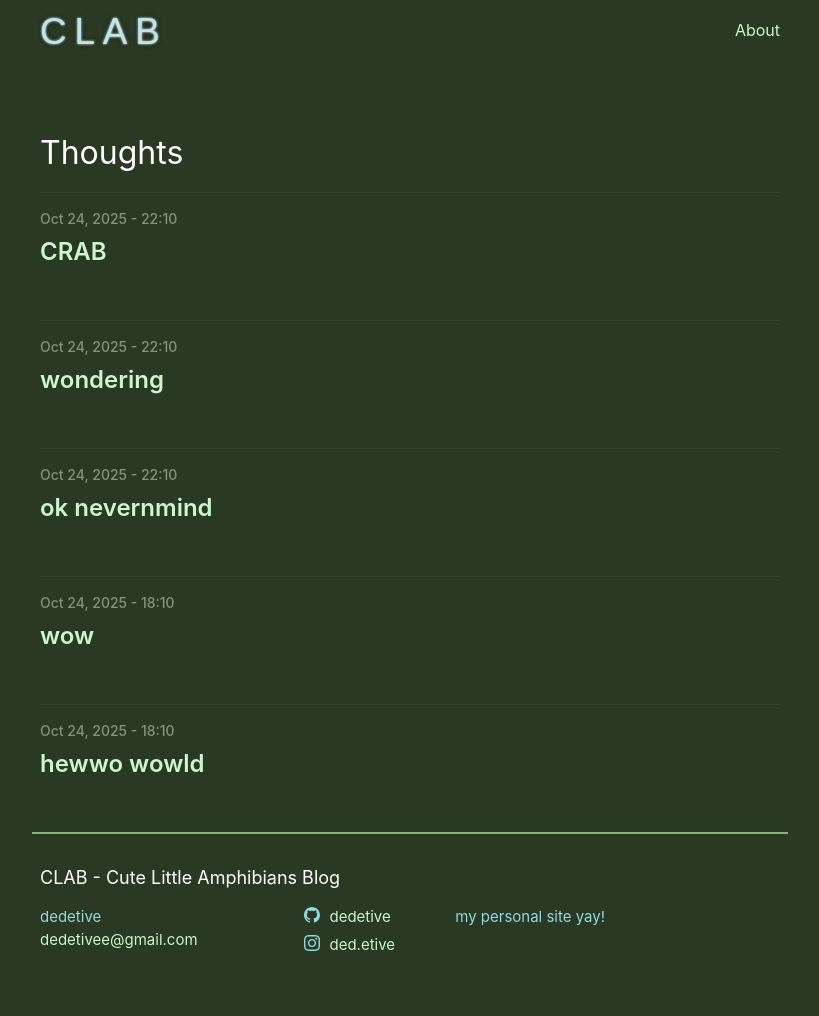
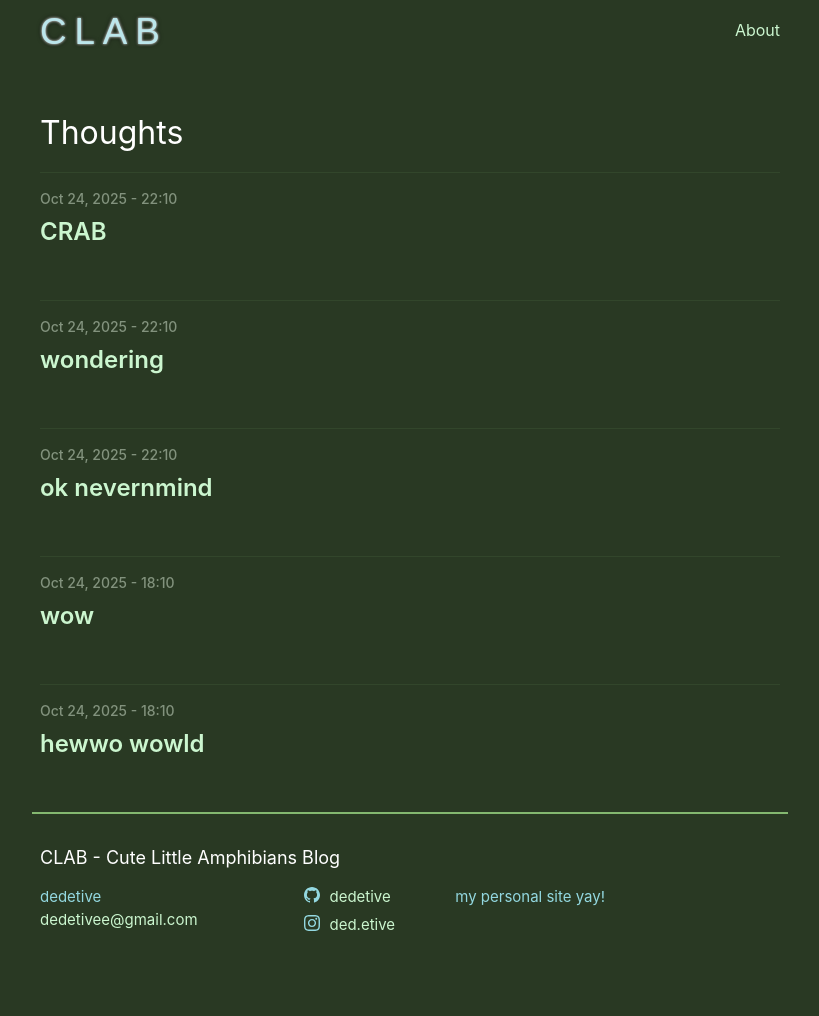
Before and after one commit to dedetive/dedetive.github.io, a Jekyll site: the page built from index.markdown, in a window 1280 px wide. Shown: the whole page, without its empty margins (230-1049 px from the left). Built offline with Jekyll 4.4.1, drawn with Linux system fonts in a browser that asks for light colours.

Commit message:
Remove extra margin between title and "Thoughts"

```diff
--- a/_sass/minima/_layout.scss
+++ b/_sass/minima/_layout.scss
@@ -16,7 +16,6 @@
   line-height: $base-line-height * $base-font-size * 2.25;
   letter-spacing: 0.215em;
   padding: 5px 40px 50px 0;
-  margin-bottom: 20px;
   float: left;
 
   &,
```
